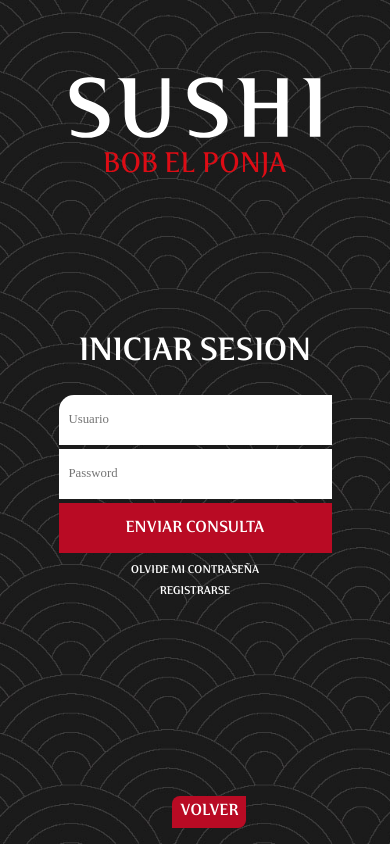
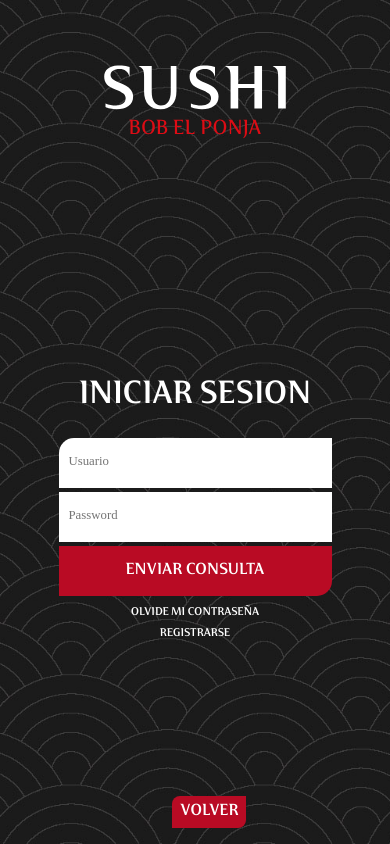
Before and after one commit to Edgardo-Baigorria/Integrador-Sushi, a plain HTML site: page login.html in a window 390 px wide. Drawn offline with Linux system fonts and the light colour scheme; a web font is replaced by a local one.

Commit message:
detalles mobile

```diff
--- a/style.css
+++ b/style.css
@@ -477,6 +477,8 @@ input[type="submit"] {
     font-size: 1rem;
     border-radius: 0 0 15px 0;
     cursor: pointer;
+    -webkit-appearance: none;
+    -webkit-border-radius: 0 0 15px 0;
 }
 
 input[type=text],
--- a/style_login.css
+++ b/style_login.css
@@ -138,7 +138,7 @@ form input[type="submit"] {
     border-radius: 0 0 15px 0;
     cursor: pointer;
     -webkit-appearance: none;
-    -webkit-border-radius: 0;
+    -webkit-border-radius: 0 0 15px 0;
 }
 
 form input[type=text],
@@ -183,8 +183,9 @@ form a {
 
     .izq .logo {
         width: 100%;
-        height: 250px;
+        height: 200px;
         justify-content: center;
+        padding: 2.5rem;
     }
 
     .contenedor .der,
@@ -193,8 +194,9 @@ form a {
     }
 
     .contenedor .izq {
-        height: 10vh;
-        ;
+        height: 100%;
+        max-height: 150px;
+        overflow: hidden;
     }
 
     .contenedor .izq .palillos,
@@ -203,7 +205,7 @@ form a {
     }
 
     .contenedor .der {
-        height: 90vh;
+        height: 80%;
     }
 
     .der .volver {
```
